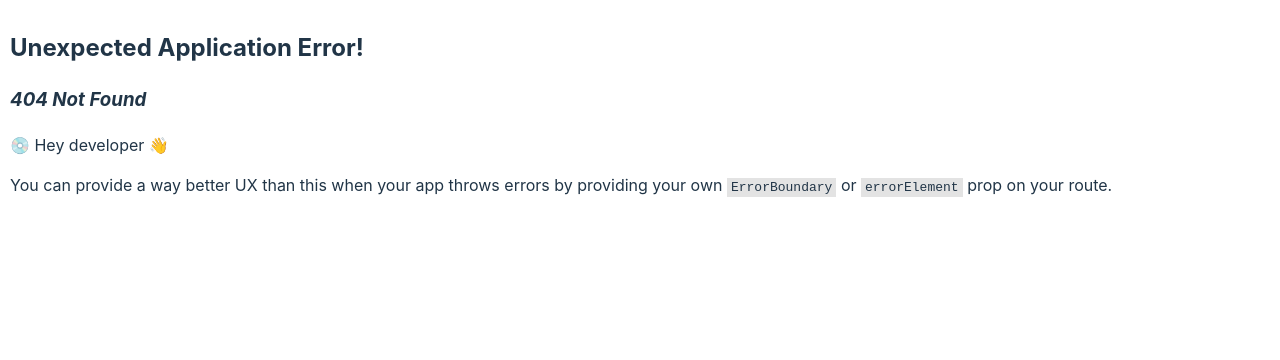
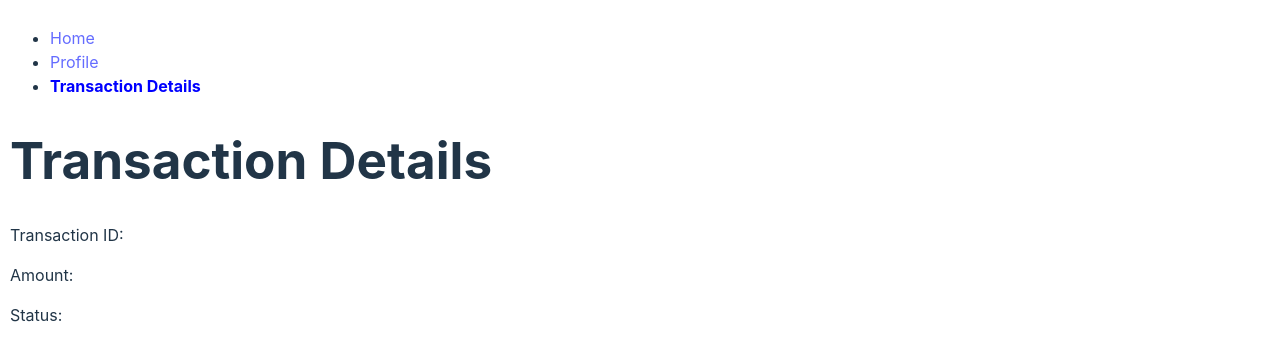
Before and after one commit to toanlehcm/LearnTanstackQuery, a React (Vite) app: page /tnx-details in a window 1280 px wide. Before the commit this address had no page. Shown: the top 360 px of the page. Built offline with nearby package versions, Linux system fonts and the light colour scheme.

Commit message:
Tanstack Query 12: Short Polling

```diff
--- a/src/App.tsx
+++ b/src/App.tsx
@@ -9,6 +9,10 @@ const App: React.FC = () => {
     {
       path: 'profile',
       label: 'Profile',
+    },
+    {
+      path: 'tnx-details',
+      label: 'Transaction Details',
     },
   ]
 
--- /dev/null
+++ b/src/api/TnxAPI.ts
@@ -0,0 +1,17 @@
+import axiosClient from './AxiosClient'
+
+export interface Transaction {
+  id: string
+  date: string
+  amount: string
+  description: string
+  sender: string
+  receiver: string
+  status: 'processing' | 'completed' | 'failed' | 'cancelled' | 'pending'
+  createdAt: number
+  updatedAt: number
+}
+
+export const TnxApi = {
+  getDetails: (tnxId: string): Promise<Transaction> => axiosClient.get(`/transactions/${tnxId}`),
+}
--- a/src/api/index.ts
+++ b/src/api/index.ts
@@ -1 +1,2 @@
 export * from './UserAPI'
+export * from './TnxAPI'
--- /dev/null
+++ b/src/constants/index.ts
@@ -0,0 +1 @@
+export * from './queryKey'
--- /dev/null
+++ b/src/constants/queryKey.ts
@@ -0,0 +1,3 @@
+export const QueryKeys = {
+  TNX_DETAILS: 'TNX_DETAILS',
+}
--- /dev/null
+++ b/src/hooks/UseTnxDetails.ts
@@ -0,0 +1,21 @@
+import { UseQueryOptions, useQuery } from '@tanstack/react-query'
+import { Transaction, TnxApi } from '../api'
+import { QueryKeys } from '@/constants'
+
+export function useTnxDetails(tnxId: string, options?: Omit<UseQueryOptions<Transaction>, 'queryKey' | 'queryFn'>) {
+  return useQuery({
+    ...options,
+    queryKey: [QueryKeys.TNX_DETAILS, tnxId],
+    queryFn: () => TnxApi.getDetails(tnxId!),
+    enabled: !!tnxId,
+    refetchInterval: (query) => {
+      const currentStatus = query.state?.data?.status || 'pending'
+
+      if (['completed', 'cancelled', 'failed'].includes(currentStatus)) {
+        return false
+      }
+
+      return 3000
+    },
+  })
+}
--- a/src/hooks/index.ts
+++ b/src/hooks/index.ts
@@ -1 +1,2 @@
 export * from './UseProfile'
+export * from './UseTnxDetails'
--- a/src/main.tsx
+++ b/src/main.tsx
@@ -6,6 +6,7 @@ import { QueryClient, QueryClientProvider } from '@tanstack/react-query'
 import { ReactQueryDevtools } from '@tanstack/react-query-devtools'
 import { RouterProvider, createBrowserRouter } from 'react-router-dom'
 import ProfilePage from './pages/profile.tsx'
+import TnxDetails from './pages/TnxDetails.tsx'
 
 // create once with default options. queryClient is global instance.
 const queryClient = new QueryClient()
@@ -19,6 +20,10 @@ const router = createBrowserRouter([
         path: 'profile',
         element: <ProfilePage />,
       },
+      {
+        path: 'tnx-details',
+        element: <TnxDetails />,
+      },
     ],
   },
 ])
--- /dev/null
+++ b/src/pages/TnxDetails.tsx
@@ -0,0 +1,26 @@
+import { useLocation } from 'react-router-dom'
+import { useTnxDetails } from '@/hooks'
+
+export default function TnxDetails() {
+  const { search } = useLocation()
+  const tnxId = new URLSearchParams(search).get('tnxId') || ''
+
+  const { data, isLoading, isError } = useTnxDetails(tnxId!)
+
+  if (isLoading) {
+    return <div>Loading...</div>
+  }
+
+  if (isError) {
+    return <div>Error fetching transaction details</div>
+  }
+
+  return (
+    <div>
+      <h1>Transaction Details</h1>
+      <p>Transaction ID: {data?.id}</p>
+      <p>Amount: {data?.amount}</p>
+      <p>Status: {data?.status}</p>
+    </div>
+  )
+}
```
